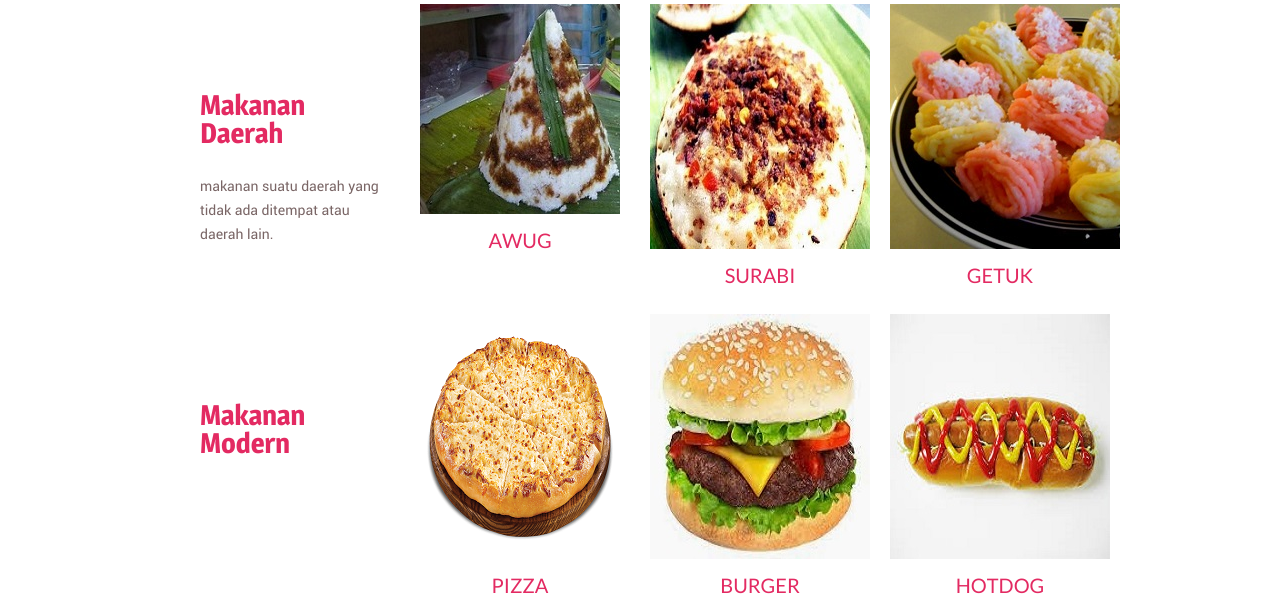
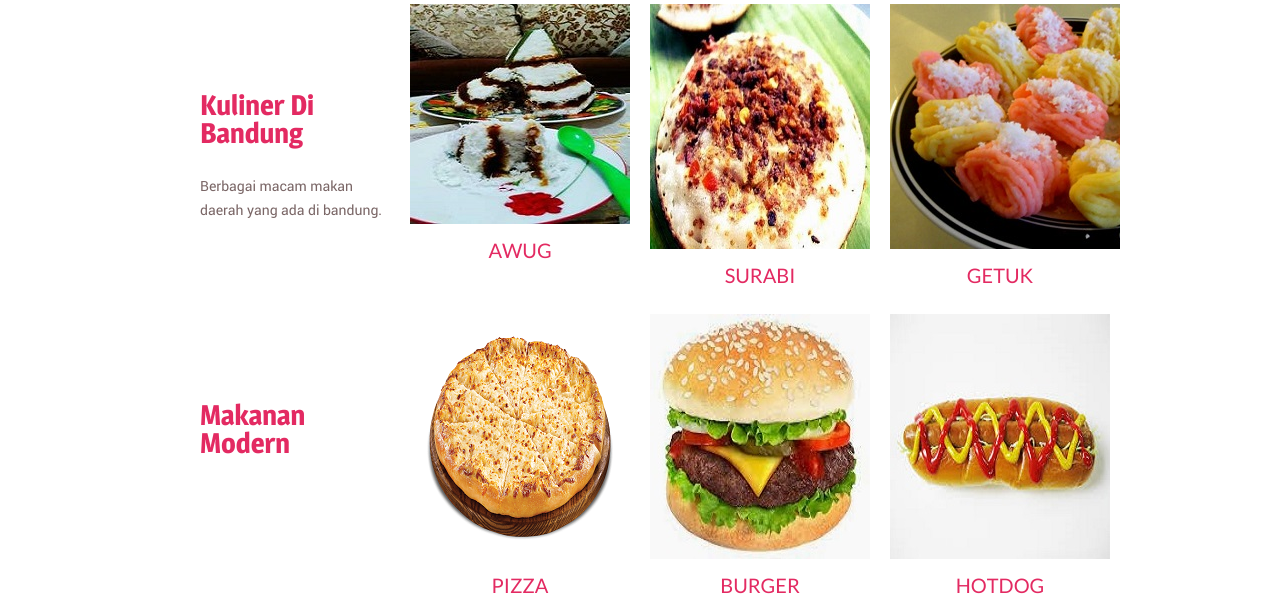
Before and after one commit to ridwanpastrana/ridwan, a plain HTML site: page product.html in a window 1280 px wide. Shown: the part 174-776 px from the top of the page. Drawn offline with Linux system fonts and the light colour scheme.

Commit message:
pro change

```diff
--- a/product.html
+++ b/product.html
@@ -49,11 +49,11 @@
 			<div>
 				<ul>
 					<li>
-						<h1>Makanan Daerah</h1>
-						<p>makanan suatu daerah yang tidak ada ditempat atau daerah lain.</p>
+						<h1>Kuliner di Bandung </h1>
+						<p>Berbagai macam makan daerah yang ada di bandung.</p>
 					</li>
 					<li>
-						<img src="images/awg.jpg" alt="">
+						<img src="images/awug.jpg" alt="">
 						<h2>Awug</h2>
 					</li>
 					<li>
```
